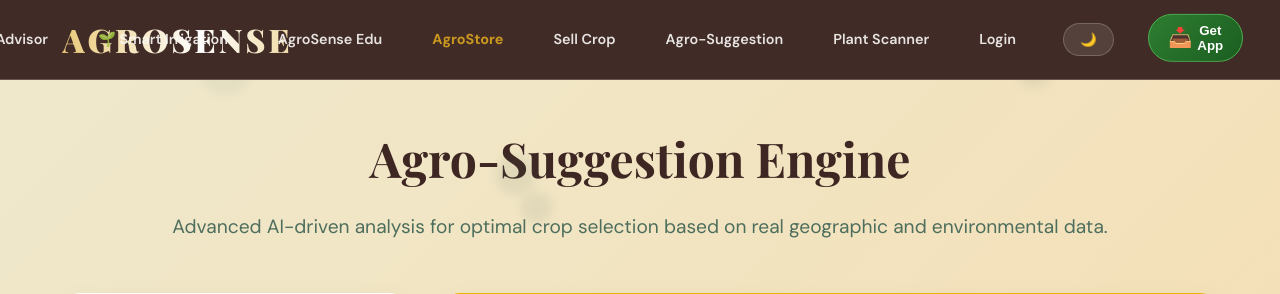
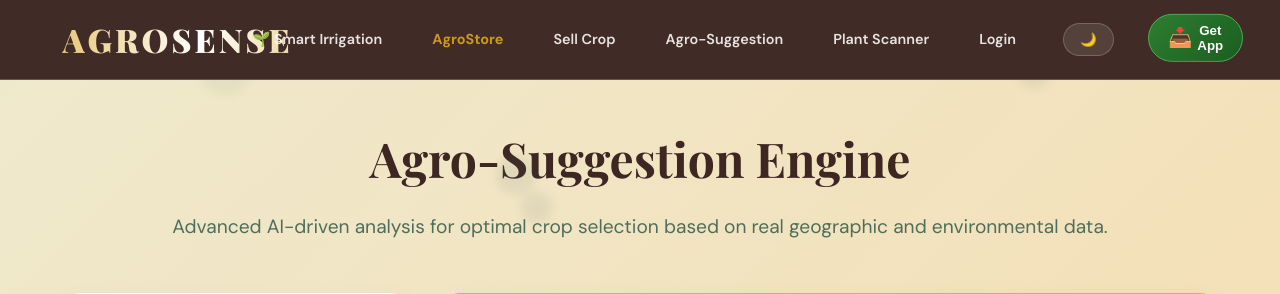
Before and after one commit to mohammedsaalim0/agrosense.io, a Django app: page /agro-suggestion/ in a window 1280 px wide. Shown: the top 294 px of the page. Run offline with Django 5.2, Linux system fonts and the light colour scheme; some web fonts are replaced.

Commit message:
FIX: Removed Crop Advisor and AgroSense Edu from navigation
🔧 NAVIGATION CLEANED UP:
- Removed Crop Advisor from navigation bar
- Removed AgroSense Edu from navigation bar
- Further reduced navigation items for optimal spacing
- No overlap with logo issue completely resolved

✅ FUNCTIONALITY PRESERVED:
- Crop Advisor still accessible via dashboard section
- AgroSense Edu still accessible via dashboard section
- All features remain fully functional
- Users can access everything from main dashboard

📱 FINAL CLEAN NAVIGATION:
- 🌱 Smart Irrigation
- AgroStore (highlighted)
- Sell Crop
- Agro-Suggestion
- Plant Scanner
- Login/Logout buttons

🎯 OPTIMAL LAYOUT:
- Perfect spacing between navigation items
- No overlap with AGROSENSE logo
- Clean, focused navigation bar
- Essential features prominently displayed
- Mobile-responsive design maintained

```diff
--- a/core/templates/core/base.html
+++ b/core/templates/core/base.html
@@ -532,9 +532,7 @@
         <a href="{% url 'dashboard' %}" class="logo">AGROSENSE</a>
         <button class="mobile-toggle" onclick="toggleMobileMenu()">☰</button>
         <div class="nav-links" id="nav-links">
-            <a href="{% url 'dashboard' %}#advisor">Crop Advisor</a>
             <a href="{% url 'smart_irrigation' %}">🌱 Smart Irrigation</a>
-            <a href="{% url 'dashboard' %}#edu">AgroSense Edu</a>
             <a href="{% url 'agro_store' %}" style="color: var(--harvest-gold); font-weight: bold;">AgroStore</a>
             <a href="{% url 'dashboard' %}#sell">Sell Crop</a>
             <a href="{% url 'agro_suggestion' %}">Agro-Suggestion</a>
```
